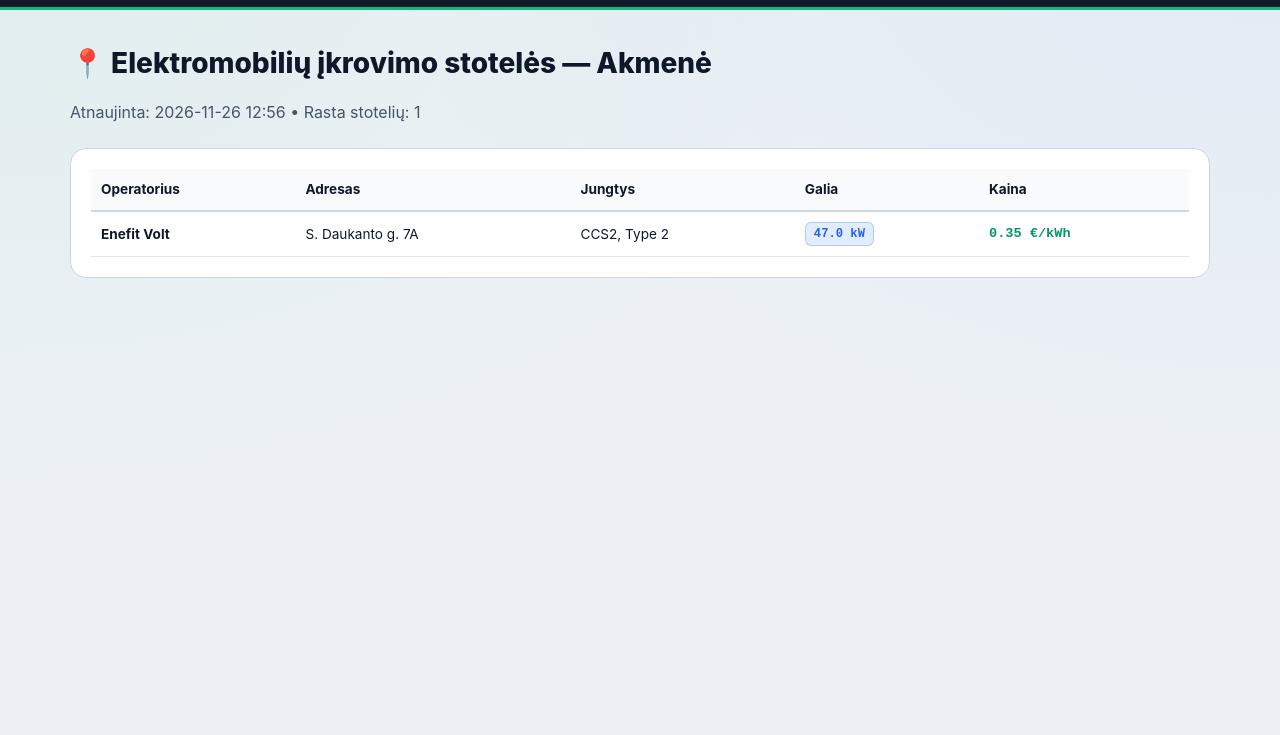
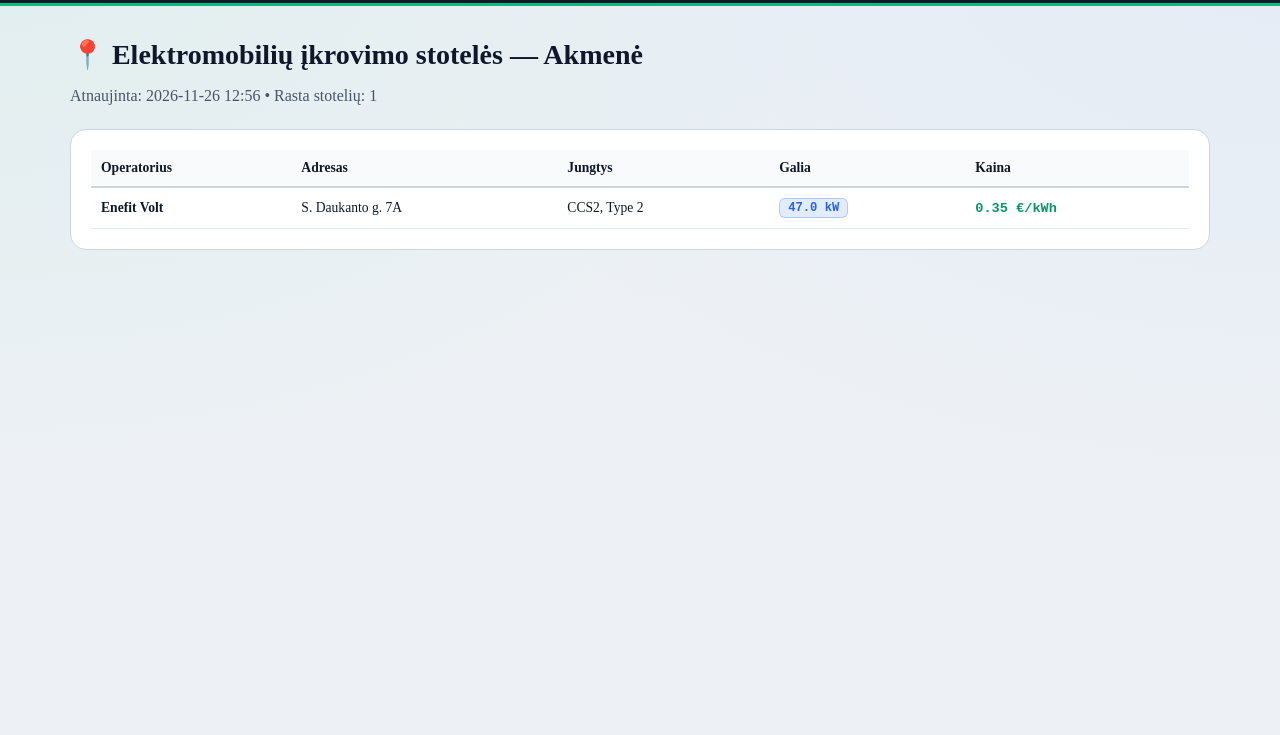
Before and after one commit to maniaform/ev-kainos-lt, a plain HTML site: page miestai/akmene.html in a window 1280 px wide. Shown: the part 65-800 px from the top of the page. Drawn offline with Linux system fonts and the light colour scheme.

Commit message:
Update style.css

```diff
--- a/style.css
+++ b/style.css
@@ -15,15 +15,12 @@
 * { box-sizing: border-box; margin: 0; padding: 0; }
 
 body {
-    font-family: 'Inter', -apple-system, BlinkMacSystemFont, sans-serif;
     background-color: var(--bg-page);
     background-image:
         radial-gradient(at 0% 0%, rgba(16, 185, 129, 0.06) 0px, transparent 50%),
-        radial-gradient(at 100% 0%, rgba(59, 130, 246, 0.06) 0px, transparent 50%);
+        radial-gradient(at 100% 0%, rgba(59, 130, 246, 0.05) 0px, transparent 50%);
     background-attachment: fixed;
     color: var(--text-main);
-    line-height: 1.5;
-    -webkit-font-smoothing: antialiased;
 }
 
 .container { max-width: 1180px; margin: 0 auto; padding: 0 20px; }
```
